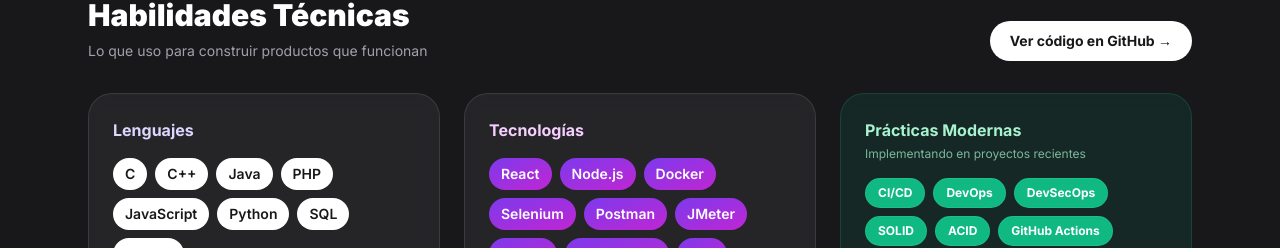
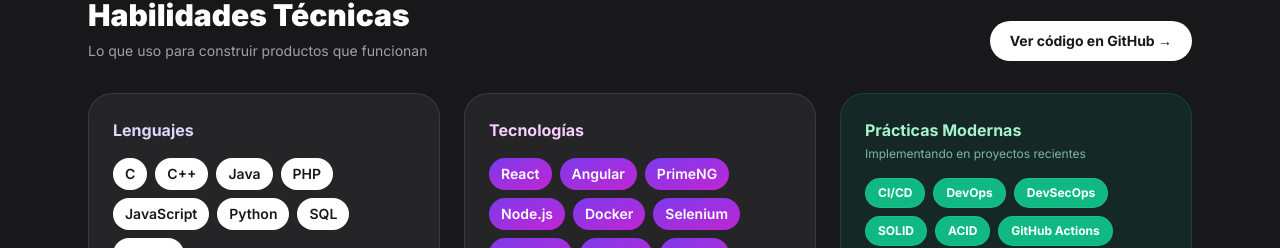
Before and after one commit to SalcedoMicaela/portafolio-micaela-salcedo, a Next.js app: page / in a window 1280 px wide. Shown: the part 1458-1706 px from the top of the page. Built offline with nearby package versions, Linux system fonts and the light colour scheme.

Commit message:
feat: agrega Angular y PrimeNG a habilidades web y CV

```diff
--- a/generate-cv.js
+++ b/generate-cv.js
@@ -69,7 +69,7 @@
 
 // ================= PERFIL =================
 sectionTitle('Perfil profesional');
-body('Ingeniera de Software (ESPE) Full Stack con experiencia en arquitectura y sistemas distribuidos. Trabajo con microservicios, DevOps/DevSecOps y automatización (Java/Spring Boot, React/Node.js, PostgreSQL, RabbitMQ, GraphQL, Docker/Kubernetes). Creativa, resolutiva y orientada a soluciones escalables. Busco aportar, asumir retos y crecer profesionalmente.');
+body('Ingeniera de Software (ESPE) Full Stack con experiencia en arquitectura y sistemas distribuidos. Trabajo con microservicios, DevOps/DevSecOps y automatización (Java/Spring Boot, React/Angular/Node.js, PostgreSQL, RabbitMQ, GraphQL, Docker/Kubernetes). Creativa, resolutiva y orientada a soluciones escalables. Busco aportar, asumir retos y crecer profesionalmente.');
 
 // ================= EDUCACIÓN =================
 sectionTitle('Educación');
@@ -147,7 +147,7 @@
 body('C / C++  ·  Java  ·  PHP  ·  JavaScript  ·  Python  ·  SQL  ·  NoSQL');
 doc.font('Helvetica-Bold').fontSize(8).fillColor(dark).text('Frameworks y tecnologías');
 doc.moveDown(0.15);
-body('React  ·  Node.js  ·  Spring Boot  ·  GraphQL  ·  RabbitMQ  ·  Redis  ·  Docker  ·  Kubernetes  ·  Selenium  ·  Postman  ·  JMeter  ·  Oracle  ·  PostgreSQL  ·  Cassandra  ·  Android Studio  ·  GitHub  ·  Jira');
+body('React  ·  Angular  ·  PrimeNG  ·  Node.js  ·  Spring Boot  ·  GraphQL  ·  RabbitMQ  ·  Redis  ·  Docker  ·  Kubernetes  ·  Selenium  ·  Postman  ·  JMeter  ·  Oracle  ·  PostgreSQL  ·  Cassandra  ·  Android Studio  ·  GitHub  ·  Jira');
 doc.font('Helvetica-Bold').fontSize(8).fillColor(dark).text('DevOps y prácticas');
 doc.moveDown(0.15);
 body('CI/CD  ·  DevOps  ·  DevSecOps  ·  GitHub Actions  ·  GitLab CI  ·  Pipelines  ·  Microservicios  ·  SOLID  ·  ACID');
--- a/src/app/page.tsx
+++ b/src/app/page.tsx
@@ -113,6 +113,8 @@
   ],
   tecnologias: [
     "React",
+    "Angular",
+    "PrimeNG",
     "Node.js",
     "Docker",
     "Selenium",
```
Also changed, not shown: 2 other files (tests, documents, lock files or other folders).
